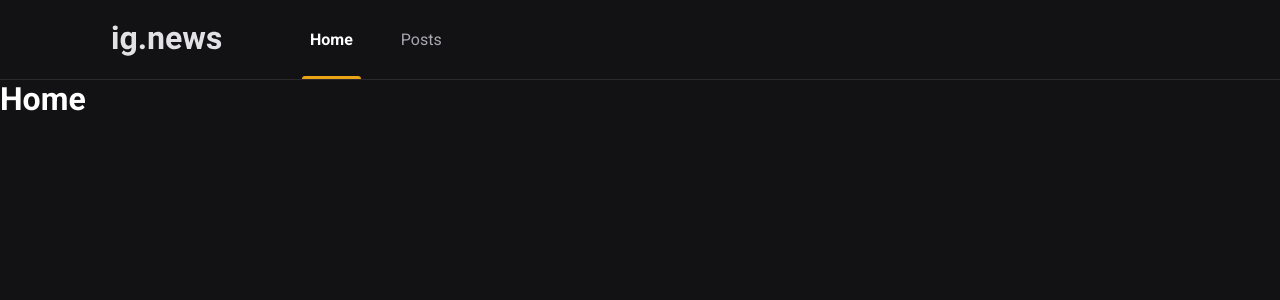
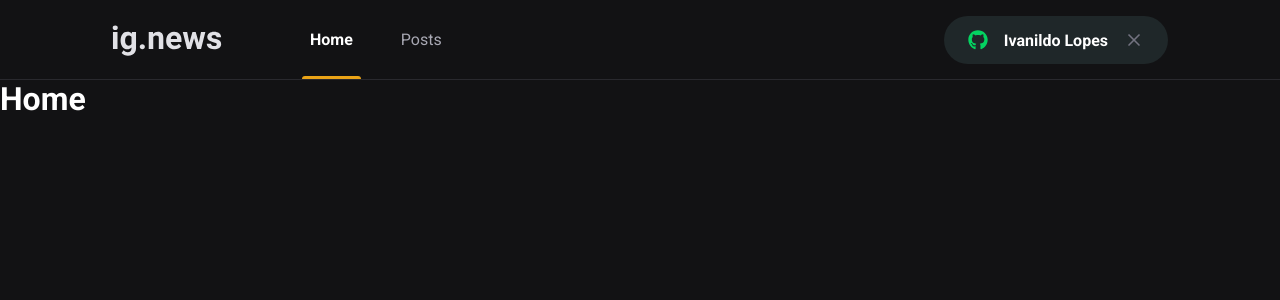
Before and after one commit to ILopesjr/ignews, a Next.js app: page / in a window 1280 px wide. Shown: the top 300 px of the page. Built offline with nearby package versions, Linux system fonts and the light colour scheme.

Commit message:
adicionando componente SignInButton

```diff
--- a/package.json
+++ b/package.json
@@ -12,6 +12,7 @@
     "next": "12.1.6",
     "react": "18.1.0",
     "react-dom": "18.1.0",
+    "react-icons": "^4.3.1",
     "sass": "^1.51.0"
   },
   "devDependencies": {
--- a/src/components/Header/index.tsx
+++ b/src/components/Header/index.tsx
@@ -1,4 +1,5 @@
 import Image from "next/image";
+import { SignInButton } from "../SignInButton";
 
 import styles from "./styles.module.scss";
 
@@ -11,6 +12,8 @@
           <a className={styles.active}>Home</a>
           <a>Posts</a>
         </nav>
+
+        <SignInButton />
       </div>
     </header>
   );
--- a/src/components/Header/styles.module.scss
+++ b/src/components/Header/styles.module.scss
@@ -51,4 +51,8 @@
       }
     }
   }
+
+  button{
+    margin-left: auto;
+  }
 }
--- /dev/null
+++ b/src/components/SignInButton/index.tsx
@@ -0,0 +1,21 @@
+import {FaGithub} from 'react-icons/fa';
+import {FiX} from 'react-icons/fi'
+
+import styles from './styles.module.scss';
+
+export function SignInButton(){
+  const isUserLoggedIn = true;
+
+  return isUserLoggedIn ? (
+    <button type="button" className={styles.signInButton}>
+      <FaGithub  color='#04d361'/>
+      Ivanildo Lopes
+      <FiX color='#737380' className={styles.closeIcon} />
+    </button>
+  ) : (
+    <button type="button" className={styles.signInButton}>
+      <FaGithub  color='#eba417'/>
+      Sign in with Github
+    </button>
+  );
+}
--- /dev/null
+++ b/src/components/SignInButton/styles.module.scss
@@ -0,0 +1,33 @@
+.signInButton{
+  height: 3rem;
+  border-radius:3rem;
+  background: var(--gray-850);
+border: 0;
+padding: 0 1.5rem;
+
+  display: flex;
+  align-items: center;
+  justify-content: center;
+
+  color: var(--white);
+  font-weight:bold;
+
+  svg{
+    width: 20px;
+    height: 20px;
+  }
+
+  svg:first-child{
+    margin-right: 1rem;
+  }
+
+  svg.closeIcon{
+    margin-left: 1rem;
+  }
+
+  transition: filter 0.2s;
+
+  &:hover {
+    filter: brightness(0.8);
+  }
+}
--- a/src/styles/global.scss
+++ b/src/styles/global.scss
@@ -10,6 +10,7 @@
   --gray-100: #e1e1e6;
   --gray-300: #a8a8b3;
   --gray-800: #29292e;
+  --gray-850: #1f2729;
   --gray-900: #121214;
 
   --cyan-500: #61dafb;
```
Also changed, not shown: 1 other file (tests, documents, lock files or other folders).
